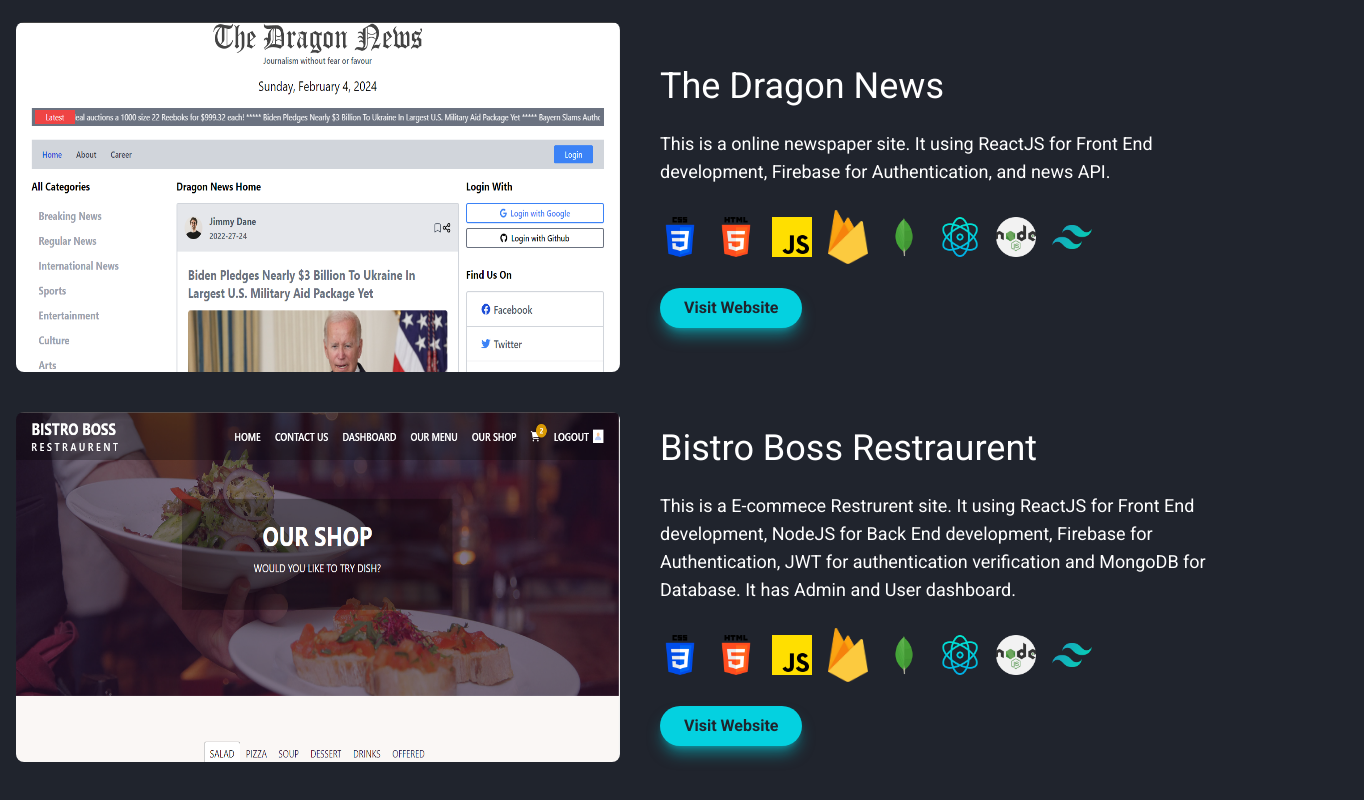
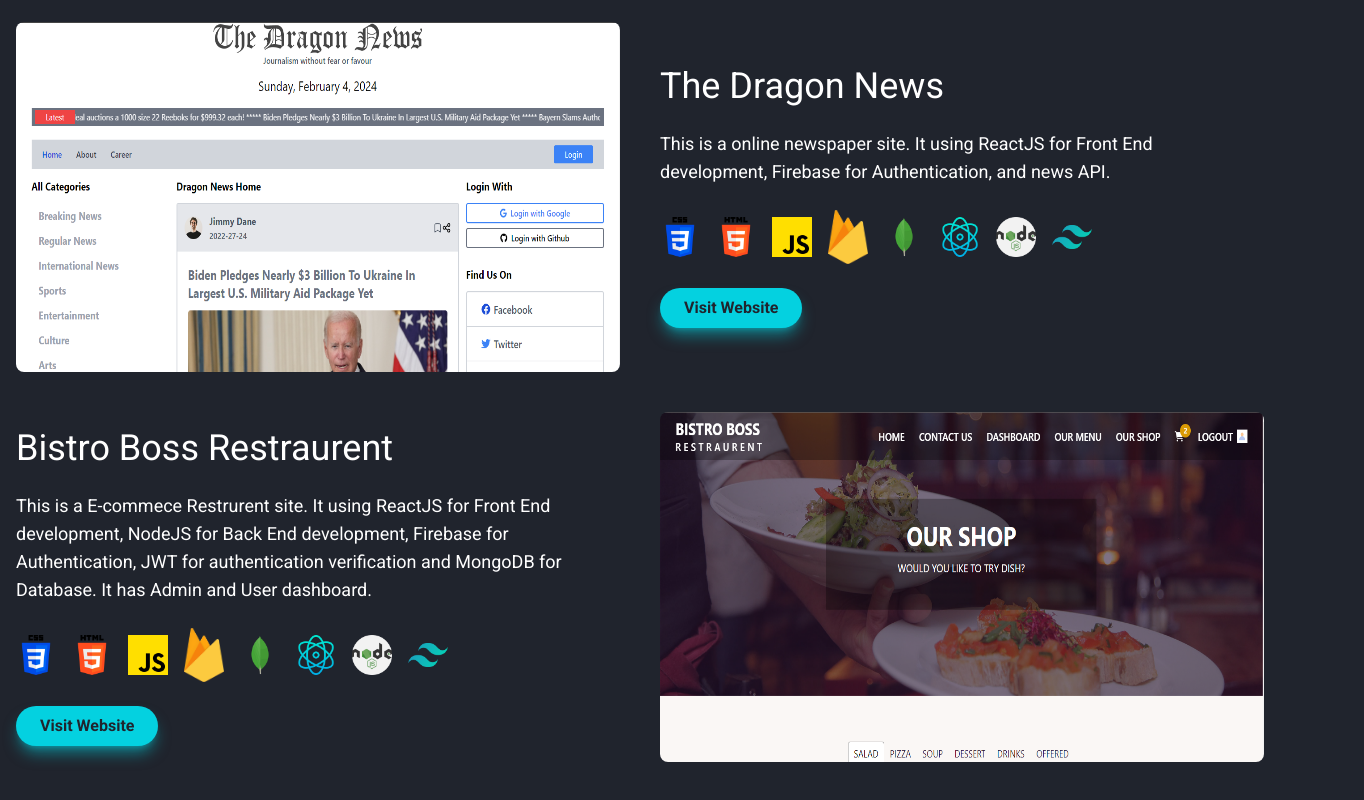
Before and after one commit to zahidhasan13/zahid-simple-portfolio, a Next.js app: page /portfolio in a window 1280 px wide. Shown: the part 192-992 px from the top of the page, 1364 px wide, since content can reach past the window. Built offline with nearby package versions, Linux system fonts and the light colour scheme.

Commit message:
fix animation

```diff
--- a/src/app/portfolio/page.jsx
+++ b/src/app/portfolio/page.jsx
@@ -65,7 +65,7 @@ const page = () => {
               This is a online newspaper site. It using ReactJS for Front End
               development, Firebase for Authentication, and news API.
             </p>
-            <div className="flex items-center space-x-4">
+            <div className="flex items-center flex-wrap gap-4">
               {img.map((i) => (
                 <img key={i.id} src={i.img} alt={i.img} className="w-10" />
               ))}
@@ -81,7 +81,7 @@ const page = () => {
             data-aos="fade-right"
             data-aos-duration="1000"
             data-aos-easing="ease-in-out"
-            className="space-y-6 order-4"
+            className="space-y-6 order-4 md:order-3"
           >
             <h2 className="lg:text-4xl">Bistro Boss Restraurent</h2>
             <p className="lg:text-lg">
@@ -90,7 +90,7 @@ const page = () => {
               Authentication, JWT for authentication verification and MongoDB
               for Database. It has Admin and User dashboard.
             </p>
-            <div className="flex items-center space-x-4">
+            <div className="flex items-center flex-wrap gap-4">
               {img.map((i) => (
                 <img key={i.id} src={i.img} alt={i.img} className="w-10" />
               ))}
@@ -103,20 +103,25 @@ const page = () => {
             </a>
           </div>
           <div
-            data-aos="fade-right"
+            data-aos="fade-left"
             data-aos-duration="1000"
             data-aos-easing="ease-in-out"
-            className="order-3"
+            className="order-3 md:order-4"
           >
             <img src="web2.png" alt="mockup" className="rounded-lg h-[350px]" />
           </div>
-          <div data-aos="fade-right" className="space-y-6 order-8">
+          <div
+            data-aos="fade-left"
+            data-aos-duration="1000"
+            data-aos-easing="ease-in-out"
+            className="space-y-6 order-6"
+          >
             <h2 className="lg:text-4xl">Netflix Clone</h2>
             <p className="lg:text-lg">
               This is a Netflix Clone. It using ReactJS for Front End
               development, Firebase for Authentication and API Integration.
             </p>
-            <div className="flex items-center space-x-4">
+            <div className="flex items-center flex-wrap gap-4">
               {img.map((i) => (
                 <img key={i.id} src={i.img} alt={i.img} className="w-10" />
               ))}
@@ -132,7 +137,7 @@ const page = () => {
             data-aos="fade-right"
             data-aos-duration="1000"
             data-aos-easing="ease-in-out"
-            className="order-7"
+            className="order-5"
           >
             <img src="web4.png" alt="mockup" className="rounded-lg h-[350px]" />
           </div>
--- a/src/components/shared/Header.jsx
+++ b/src/components/shared/Header.jsx
@@ -90,7 +90,7 @@ const header = () => {
                   Portfolio
                 </Link>
               </li>
-              <li>
+              {/* <li>
                 <Link
                   href="/contact"
                   className={`link ${
@@ -101,7 +101,7 @@ const header = () => {
                 >
                   Contact
                 </Link>
-              </li>
+              </li> */}
             </ul>
           </div>
         </div>
```
